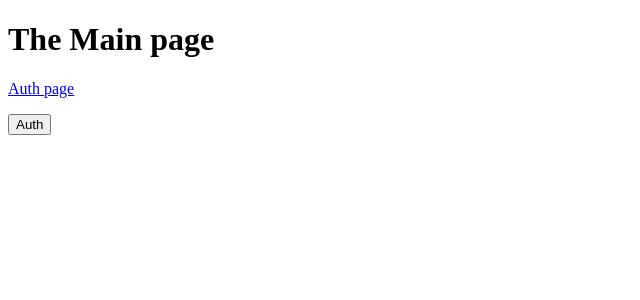
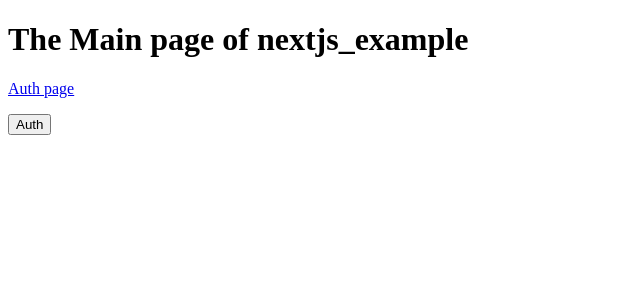
Before and after one commit to Jarkkohei/nextjs_example, a Next.js app: page / in a window 1280 px wide. Shown: the top 300 px of the page, without its empty margins (0-640 px from the left). Built offline with nearby package versions, Linux system fonts and the light colour scheme.

Commit message:
Add getInitialProps-lifecyclehook to pre-populate the props

```diff
--- a/pages/index.js
+++ b/pages/index.js
@@ -4,10 +4,20 @@
 
 class IndexPage extends Component {
 
+    static async getInitialProps(context) {
+        console.log(context);
+        const promise = new Promise((resolve, reject) => {
+            setTimeout(() => {
+                resolve({appName: 'nextjs_example'});
+            }, 1000);
+        });
+        return promise;
+    }
+
     render() {
         return (
             <div>
-                <h1>The Main page</h1>
+                <h1>The Main page of {this.props.appName}</h1>
 
                 {/* Navigate using a Link */}
                 <Link href="/auth"><a>Auth page</a></Link>
```
